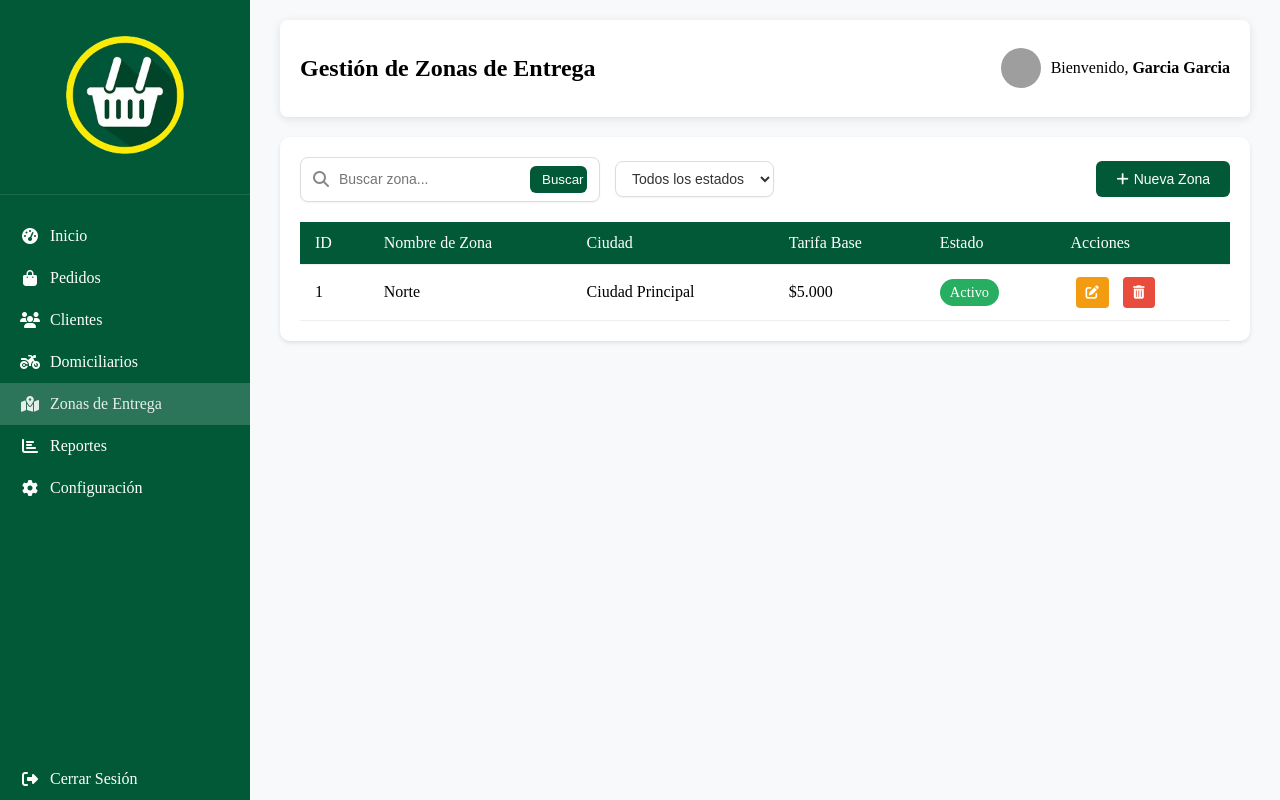
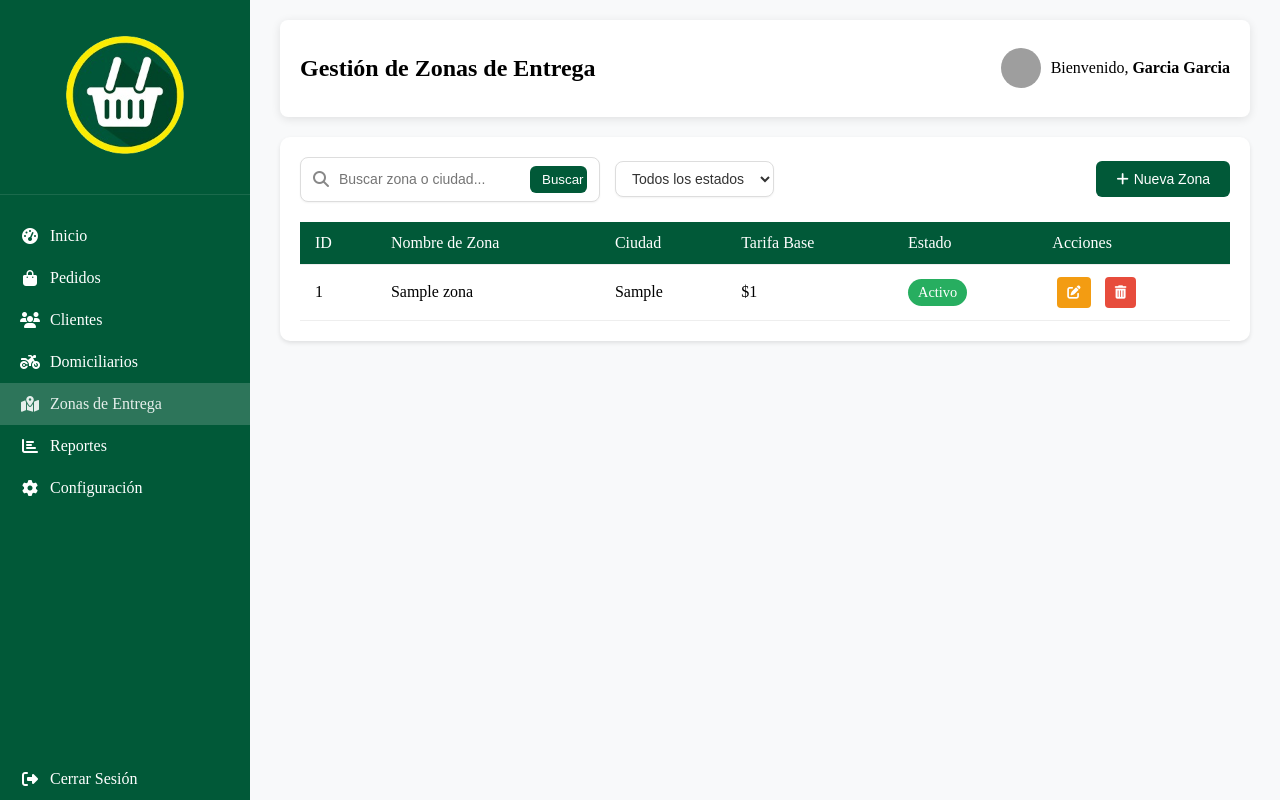
Before and after one commit to santiagoGC-lab/SM_Domicilios, a PHP site: page /zonas.php in a window 1280 px wide. Run offline with PHP 8.4, Linux system fonts and the light colour scheme; a user stored in the database is signed in; tables that the repository leaves empty hold one stand-in row (values such as "Sample post"); grey boxes are pictures that could not be loaded.

Commit message:
zonas.php casi terminado

```diff
--- a/servicios/obtener_zonas.php
+++ b/servicios/obtener_zonas.php
@@ -0,0 +1,16 @@
+<?php
+require_once 'conexion.php'; // Asegúrate de tener la conexión
+
+header('Content-Type: application/json');
+$db = ConectarDB();
+
+$query = "SELECT * FROM zonas ORDER BY id_zona DESC";
+$resultado = $db->query($query);
+
+$zonas = [];
+
+while ($fila = $resultado->fetch_assoc()) {
+    $zonas[] = $fila;
+}
+
+echo json_encode($zonas);
--- a/vistas/zonas.php
+++ b/vistas/zonas.php
@@ -1,8 +1,6 @@
 <?php
-
 session_start();
 if (!isset($_SESSION['usuario_id'])) {
-    // Si no ha iniciado sesión, lo redirigimos al login
     header("Location: ../login.html");
     exit;
 }
@@ -72,21 +70,20 @@ $nombreCompleto = $nombre . ' ' . $apellido;
     <div class="main-content" id="mainContent">
         <div class="header">
             <h2>Gestión de Zonas de Entrega</h2>
-            <div class="user-info" onclick="showUserMenu()">
+            <div class="user-info">
                 <img src="https://cdn-icons-png.flaticon.com/512/149/149071.png" alt="Usuario" />
                 <span>Bienvenido, <strong id="userName"><?php echo htmlspecialchars($nombreCompleto); ?></strong></span>
             </div>
         </div>
-
         <div class="users-section">
             <div class="users-actions">
                 <div class="search-and-filter">
                     <div class="search-bar">
                         <i class="fas fa-search"></i>
-                        <input type="text" id="searchInput" class="form-control" placeholder="Buscar zona..." oninput="filterZonas()">
-                        <button class="btn btn-search" onclick="filterZonas()">Buscar</button>
+                        <input type="text" id="searchInput" class="form-control" placeholder="Buscar zona o ciudad..." oninput="cargarZonas()">
+                        <button class="btn btn-search" onclick="cargarZonas()">Buscar</button>
                     </div>
-                    <select id="filterStatus" class="filter-select" onchange="filterZonas()">
+                    <select id="filterStatus" class="filter-select" onchange="cargarZonas()">
                         <option value="">Todos los estados</option>
                         <option value="activo">Activo</option>
                         <option value="inactivo">Inactivo</option>
@@ -109,44 +106,39 @@ $nombreCompleto = $nombre . ' ' . $apellido;
                             <th>Acciones</th>
                         </tr>
                     </thead>
-                    <tbody id="zonasTableBody">
-                        <tr>
-                            <td>1</td>
-                            <td>Norte</td>
-                            <td>Ciudad Principal</td>
-                            <td>$5.000</td>
-                            <td><span class="estado-activo">Activo</span></td>
-                            <td>
-                                <button class="btn btn-editar" onclick="editarZona(1)"><i class="fas fa-edit"></i></button>
-                                <button class="btn btn-eliminar" onclick="eliminarZona(1)"><i class="fas fa-trash-alt"></i></button>
-                            </td>
-                        </tr>
-                    </tbody>
+                    <tbody id="zonasTableBody"></tbody>
                 </table>
             </div>
         </div>
     </div>
 
-    <!-- Modal de Edición -->
-    <div id="modalEditar" class="modal">
+    <!-- Modal único para editar / crear -->
+    <div id="modalZona" class="modal">
         <div class="modal-content">
             <div class="modal-header">
-                <h2 id="modalTitle">Editar Zona</h2>
-                <span class="close" onclick="closeModal('modalEditar')">×</span>
+                <h2 id="modalTitle">Zona</h2>
+                <span class="close" onclick="closeModal('modalZona')">×</span>
             </div>
-            <form id="formEditar">
+            <form id="formZona">
                 <input type="hidden" id="zonaId" name="id">
                 <div class="form-group">
-                    <label for="nombre">Nombre de la Zona:</label>
-                    <input type="text" id="nombre" name="nombre" class="form-control" required placeholder="Ej. Norte">
+                    <label for="nuevoNombre">Nombre de la Zona:</label>
+                    <select id="nuevoNombre" name="nombre" class="form-control" required>
+                        <option value="">Selecciona una zona</option>
+                        <option value="Norte">Norte</option>
+                        <option value="Sur">Sur</option>
+                        <option value="Centro">Centro</option>
+                        <option value="Occidente">Occidente</option>
+                        <option value="Oriente">Oriente</option>
+                    </select>
                 </div>
                 <div class="form-group">
                     <label for="ciudad">Ciudad:</label>
-                    <input type="text" id="ciudad" name="ciudad" class="form-control" required placeholder="Ej. Ciudad Principal">
+                    <input type="text" id="ciudad" name="ciudad" class="form-control" required placeholder="Ej. Bogotá">
                 </div>
                 <div class="form-group">
                     <label for="tarifa">Tarifa Base:</label>
-                    <input type="number" id="tarifa" name="tarifa" class="form-control" required placeholder="Ej. 5000">
+                    <input type="number" id="tarifa" name="tarifa" class="form-control" required placeholder="Ej. 5000" min="0" step="1">
                 </div>
                 <div class="form-group">
                     <label for="estado">Estado:</label>
@@ -156,161 +148,138 @@ $nombreCompleto = $nombre . ' ' . $apellido;
                     </select>
                 </div>
                 <div class="modal-footer">
-                    <button type="button" class="btn btn-secondary" onclick="closeModal('modalEditar')">Cancelar</button>
-                    <button type="submit" class="btn btn-primary">Guardar Cambios</button>
-                </div>
-            </form>
-        </div>
-    </div>
-
-    <!-- Modal de Nueva Zona -->
-    <div id="modalNueva" class="modal">
-        <div class="modal-content">
-            <div class="modal-header">
-                <h2>Nueva Zona</h2>
-                <span class="close" onclick="closeModal('modalNueva')">×</span>
-            </div>
-            <form id="formNueva">
-                <div class="form-group">
-                    <label for="nuevoNombre">Nombre de la Zona:</label>
-                    <input type="text" id="nuevoNombre" name="nombre" class="form-control" required placeholder="Ej. Norte">
-                </div>
-                <div class="form-group">
-                    <label for="nuevoCiudad">Ciudad:</label>
-                    <input type="text" id="nuevoCiudad" name="ciudad" class="form-control" required placeholder="Ej. Ciudad Principal">
-                </div>
-                <div class="form-group">
-                    <label for="nuevoTarifa">Tarifa Base:</label>
-                    <input type="number" id="nuevoTarifa" name="tarifa" class="form-control" required placeholder="Ej. 5000">
-                </div>
-                <div class="form-group">
-                    <label for="nuevoEstado">Estado:</label>
-                    <select id="nuevoEstado" name="estado" class="form-control" required>
-                        <option value="activo">Activo</option>
-                        <option value="inactivo">Inactivo</option>
-                    </select>
-                </div>
-                <div class="modal-footer">
-                    <button type="button" class="btn btn-secondary" onclick="closeModal('modalNueva')">Cancelar</button>
-                    <button type="submit" class="btn btn-primary">Crear Zona</button>
+                    <button type="button" class="btn btn-secondary" onclick="closeModal('modalZona')">Cancelar</button>
+                    <button type="submit" class="btn btn-primary" id="btnGuardar">Guardar Zona</button>
                 </div>
             </form>
         </div>
     </div>
 
     <script>
-        // Variables globales
-        let currentZonaId = null;
-
-        // Inicialización
         document.addEventListener('DOMContentLoaded', function() {
-            setupEventListeners();
+            document.getElementById('formZona').addEventListener('submit', guardarZona);
+            cargarZonas();
         });
 
-        function setupEventListeners() {
-            document.getElementById('sidebarToggle').addEventListener('click', function() {
-                document.getElementById('sidebar').classList.toggle('collapsed');
-            });
-
-            document.addEventListener('click', function(e) {
-                const sidebar = document.getElementById('sidebar');
-                const toggle = document.getElementById('sidebarToggle');
-                if (window.innerWidth <= 768 && !sidebar.contains(e.target) && !toggle.contains(e.target)) {
-                    sidebar.classList.remove('collapsed');
-                }
-            });
-
-            document.getElementById('searchInput').addEventListener('input', filterZonas);
-            document.getElementById('filterStatus').addEventListener('change', filterZonas);
-            document.getElementById('formEditar').addEventListener('submit', handleZonaSubmit);
-            document.getElementById('formNueva').addEventListener('submit', handleNewZonaSubmit);
+        function closeModal(id) {
+            document.getElementById(id).style.display = 'none';
         }
 
-        function showUserMenu() {
-            window.location.href = 'menuUsu.html';
+        function abrirModalNueva() {
+            document.getElementById('formZona').reset();
+            document.getElementById('zonaId').value = '';
+            document.getElementById('modalTitle').textContent = 'Nueva Zona';
+            document.getElementById('modalZona').style.display = 'block';
         }
 
         function editarZona(id) {
-            currentZonaId = id;
-            document.getElementById('modalTitle').textContent = 'Editar Zona';
-            document.getElementById('zonaId').value = id;
-
-            if (id === 1) {
-                document.getElementById('nombre').value = 'Norte';
-                document.getElementById('ciudad').value = 'Ciudad Principal';
-                document.getElementById('tarifa').value = 5000;
-                document.getElementById('estado').value = 'activo';
-            }
-
-            document.getElementById('modalEditar').style.display = 'block';
-        }
-
-        function abrirModalNueva() {
-            document.getElementById('modalNueva').style.display = 'block';
-            document.getElementById('formNueva').reset();
+            fetch('../servicios/obtener_zona_por_id.php?id=' + id)
+                .then(res => res.json())
+                .then(zona => {
+                    if (zona.error) {
+                        alert('Error: ' + zona.error);
+                        return;
+                    }
+                    document.getElementById('modalTitle').textContent = 'Editar Zona';
+                    document.getElementById('zonaId').value = zona.id_zona;
+                    document.getElementById('nuevoNombre').value = zona.nombre;
+                    document.getElementById('ciudad').value = zona.ciudad;
+                    document.getElementById('tarifa').value = zona.tarifa_base;
+                    document.getElementById('estado').value = zona.estado;
+                    document.getElementById('modalZona').style.display = 'block';
+                })
+                .catch(error => alert('Error al cargar la zona: ' + error.message));
         }
 
         function eliminarZona(id) {
             if (confirm('¿Estás seguro de que deseas eliminar esta zona?')) {
-                alert(`Zona con ID ${id} eliminada`);
-                document.getElementById('zonasTableBody').innerHTML = '';
+                const formData = new FormData();
+                formData.append('id', id);
+
+                fetch('../servicios/eliminar_zona.php', {
+                        method: 'POST',
+                        body: formData
+                    })
+                    .then(res => res.json())
+                    .then(data => {
+                        if (data.success) {
+                            alert('Zona eliminada exitosamente');
+                            cargarZonas();
+                        } else {
+                            alert('Error al eliminar la zona: ' + (data.error || 'Desconocido'));
+                        }
+                    })
+                    .catch(error => alert('Error al eliminar la zona: ' + error.message));
             }
         }
 
-        function closeModal(modalId) {
-            document.getElementById(modalId).style.display = 'none';
+        function guardarZona(e) {
+            e.preventDefault();
+            const form = e.target;
+            const tarifa = form.tarifa.value;
+
+            // Validación en el frontend
+            if (tarifa < 0) {
+                alert('La tarifa base no puede ser negativa');
+                return;
+            }
+
+            const formData = new FormData(form);
+
+            fetch('../servicios/guardar_zona.php', {
+                    method: 'POST',
+                    body: formData
+                })
+                .then(res => res.json())
+                .then(data => {
+                    if (data.success) {
+                        alert('Zona guardada exitosamente');
+                        closeModal('modalZona');
+                        cargarZonas();
+                    } else {
+                        alert('Error al guardar la zona: ' + (data.error || 'Desconocido'));
+                    }
+                })
+                .catch(error => alert('Error al guardar la zona: ' + error.message));
         }
 
-        function filterZonas() {
-            const searchTerm = document.getElementById('searchInput').value.toLowerCase();
-            const statusFilter = document.getElementById('filterStatus').value.toLowerCase();
-            const rows = document.querySelectorAll('#zonasTableBody tr');
-
-            rows.forEach(row => {
-                const zonaName = row.querySelector('td:nth-child(2)').textContent.toLowerCase();
-                const status = row.querySelector('.estado-activo, .estado-inactivo').textContent.toLowerCase();
-
-                const matchesSearch = zonaName.includes(searchTerm);
-                const matchesStatus = !statusFilter || status === statusFilter;
-
-                if (matchesSearch && matchesStatus) {
-                    row.style.display = '';
-                } else {
-                    row.style.display = 'none';
-                }
-            });
+        function removeAccents(str) {
+            return str.normalize("NFD").replace(/[\u0300-\u036f]/g, "");
         }
 
-        function handleZonaSubmit(e) {
-            e.preventDefault();
-            const formData = new FormData(e.target);
-            const zonaData = Object.fromEntries(formData.entries());
+        function cargarZonas() {
+            const search = removeAccents(document.getElementById('searchInput').value.toLowerCase());
+            const estado = document.getElementById('filterStatus').value;
 
-            console.log('Zona actualizada:', zonaData);
-            alert('Zona actualizada exitosamente');
-            closeModal('modalEditar');
+            fetch('../servicios/obtener_zonas.php')
+                .then(res => res.json())
+                .then(zonas => {
+                    const tbody = document.getElementById('zonasTableBody');
+                    tbody.innerHTML = '';
+
+                    zonas.forEach(z => {
+                        const nombreZona = removeAccents(z.nombre.toLowerCase());
+                        const ciudadZona = removeAccents(z.ciudad.toLowerCase());
+                        const estadoZona = z.estado;
+
+                        if ((nombreZona.includes(search) || ciudadZona.includes(search) || !search) && (!estado || estado === estadoZona)) {
+                            const tr = document.createElement('tr');
+                            tr.innerHTML = `
+                                <td>${z.id_zona}</td>
+                                <td>${z.nombre}</td>
+                                <td>${z.ciudad}</td>
+                                <td>$${parseInt(z.tarifa_base).toLocaleString()}</td>
+                                <td><span class="estado-${estadoZona}">${estadoZona.charAt(0).toUpperCase() + estadoZona.slice(1)}</span></td>
+                                <td>
+                                    <button class="btn btn-editar" onclick="editarZona(${z.id_zona})"><i class="fas fa-edit"></i></button>
+                                    <button class="btn btn-eliminar" onclick="eliminarZona(${z.id_zona})"><i class="fas fa-trash-alt"></i></button>
+                                </td>`;
+                            tbody.appendChild(tr);
+                        }
+                    });
+                })
+                .catch(error => alert('Error al cargar las zonas: ' + error.message));
         }
-
-        function handleNewZonaSubmit(e) {
-            e.preventDefault();
-            const formData = new FormData(e.target);
-            const nuevaZonaData = Object.fromEntries(formData.entries());
-
-            console.log('Nueva zona creada:', nuevaZonaData);
-            alert('Nueva zona creada exitosamente');
-            closeModal('modalNueva');
-        }
-
-        window.onclick = function(event) {
-            if (event.target.classList.contains('modal')) {
-                event.target.style.display = 'none';
-            }
-        }
-
-        window.editarZona = editarZona;
-        window.abrirModalNueva = abrirModalNueva;
-        window.eliminarZona = eliminarZona;
-        window.showUserMenu = showUserMenu;
     </script>
 </body>
 
```
Also changed, not shown: servicios/eliminar_zona.php (+21 -0 lines), servicios/guardar_zona.php (added, +39 -0 lines), servicios/obtener_zona_por_id.php (added, +32 -0 lines), servicios/actualizar_zona.php (deleted), servicios/crear_zona.php (deleted).
